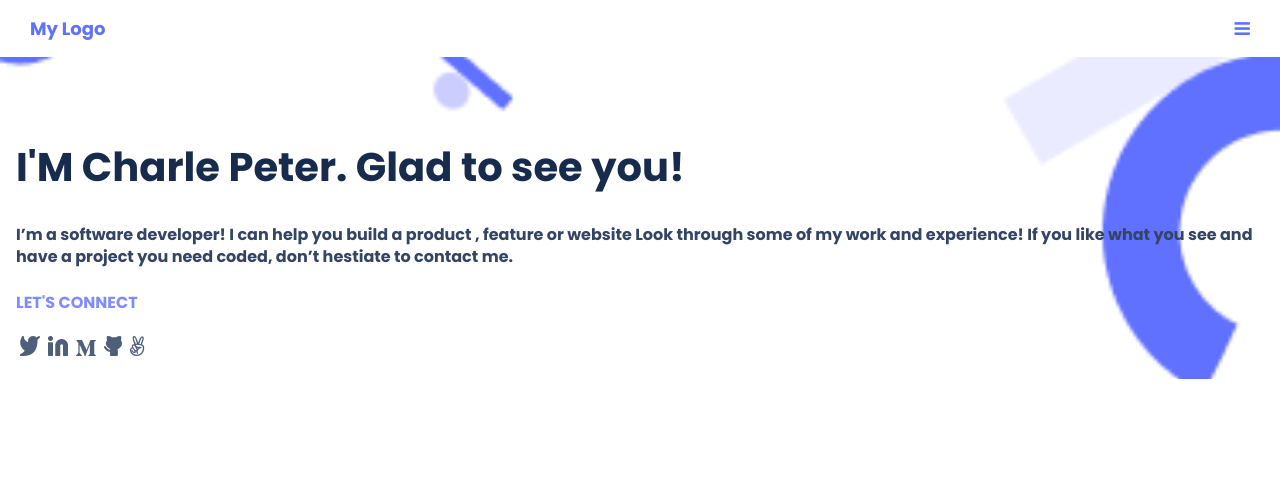
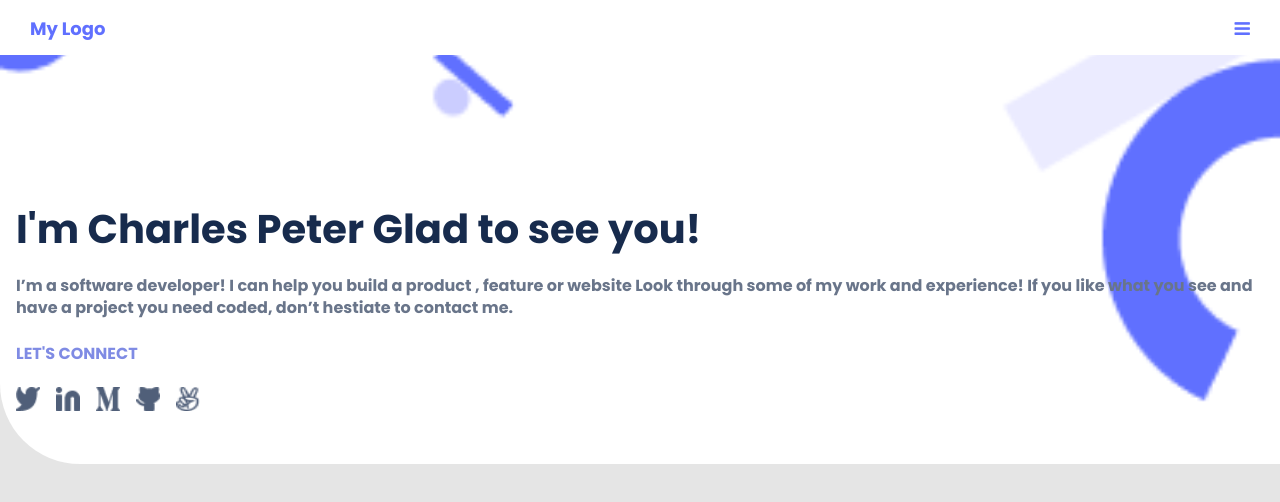
Before and after one commit to PeteUgwu/microverse-portfolio, a website: page index.html in a window 1280 px wide. Drawn offline with Linux system fonts and the light colour scheme.

Commit message:
add required changes

```diff
--- a/index.html
+++ b/index.html
@@ -22,29 +22,32 @@
         </div>
       </nav>
     </header>
-    <main class="main">
-      <h1 class="h1">I'M Charle Peter. Glad to see you!</h1>
+    <section class="main">
+      <h1 class="h1">I'm Charles Peter Glad to see you!</h1>
       <p class="p">
         I’m a software developer! I can help you build a product , feature or
         website Look through some of my work and experience! If you like what
         you see and have a project you need coded, don’t hestiate to contact me.
       </p>
       <h4 class="h4-connect">LET'S CONNECT</h4>
-      <div class="flex item-center">
-        <a class="icon-tag" href="#"
-          ><img src="/image/twitter.png" alt="twitter"
-        /></a>
-        <a class="icon-tag" href="#"
-          ><img src="/image/linkedin.png" alt="linkedin"
-        /></a>
-        <a class="icon-tag" href="#"><img src="/image/m.png" alt="m" /></a>
-        <a class="icon-tag" href="#"
-          ><img src="/image/git.png" alt="Github"
-        /></a>
-        <a class="icon-tag" href="#"
-          ><img src="/image/angelist.png" alt="angelist"
-        /></a>
-      </div>
-    </main>
+
+      <ul class="flex item-center">
+        <li class="icon-tag">
+          <a href="#"><img src="/image/twitter.png" alt="twitter" /></a>
+        </li>
+        <li class="icon-tag">
+          <a href="#"><img src="/image/linkedin.png" alt="linkedin" /></a>
+        </li>
+        <li class="icon-tag">
+          <a href="#"><img src="/image/m.png" alt="m" /></a>
+        </li>
+        <li class="icon-tag">
+          <a href="#"><img src="/image/git.png" alt="Github" /></a>
+        </li>
+        <li class="icon-tag">
+          <a href="#"><img src="/image/angelist.png" alt="angelist" /></a>
+        </li>
+      </ul>
+    </section>
   </body>
 </html>
--- a/style.css
+++ b/style.css
@@ -7,7 +7,7 @@
 body {
   margin: 0;
   padding: 0;
-  background-color: #fff;
+  background: #e5e5e5;
   font-family: "Poppins", sans-serif;
   font-weight: 400;
   font-size: 16px;
@@ -22,11 +22,19 @@ a {
   color: #6070ff;
 }
 
+ul,
+li {
+  list-style: none;
+  padding-left: 0;
+}
+
 header {
   display: flex;
   justify-content: space-between;
   align-items: center;
   padding: 15px 30px;
+  background-color: #fff;
+  margin-bottom: 0;
 }
 
 .logo {
@@ -37,30 +45,39 @@ header {
 
 .main {
   padding: 16px;
+  padding-bottom: 30px;
+  border-bottom-left-radius: 80px;
+  margin-bottom: 2rem;
   background-image: url("/image/headerbg.png");
   background-size: cover;
   background-position: 100% 10%;
   background-repeat: no-repeat;
   height: auto;
   width: 100%;
+  background-color: #fff;
+  margin-top: -2px;
 }
 
 .h1 {
   font-weight: 700;
   font-size: 2.5rem;
-  margin-top: 4rem;
+  margin-top: 8rem;
+  margin-bottom: 0;
   color: #172b4d;
+  width: 80%;
 }
 
 .p {
   font-size: 1rem;
-  color: #344563;
+  color: #69758a;
   line-height: 1.4;
+  font-weight: 400;
 }
 
 .h4-connect {
-  color: #7f8cff;
+  color: #7f8be4;
   font-size: 1rem;
+  font-weight: 200;
 }
 
 .flex {
@@ -71,6 +88,11 @@ header {
   align-items: center;
 }
 
-.icon-tag {
-  margin: 0 4px;
+.icon-tag:not(:first-child) {
+  margin: 0 0 0 16px;
 }
+
+.icon-tag a img {
+  width: 1.5rem;
+  height: 1.5rem;
+}
```
